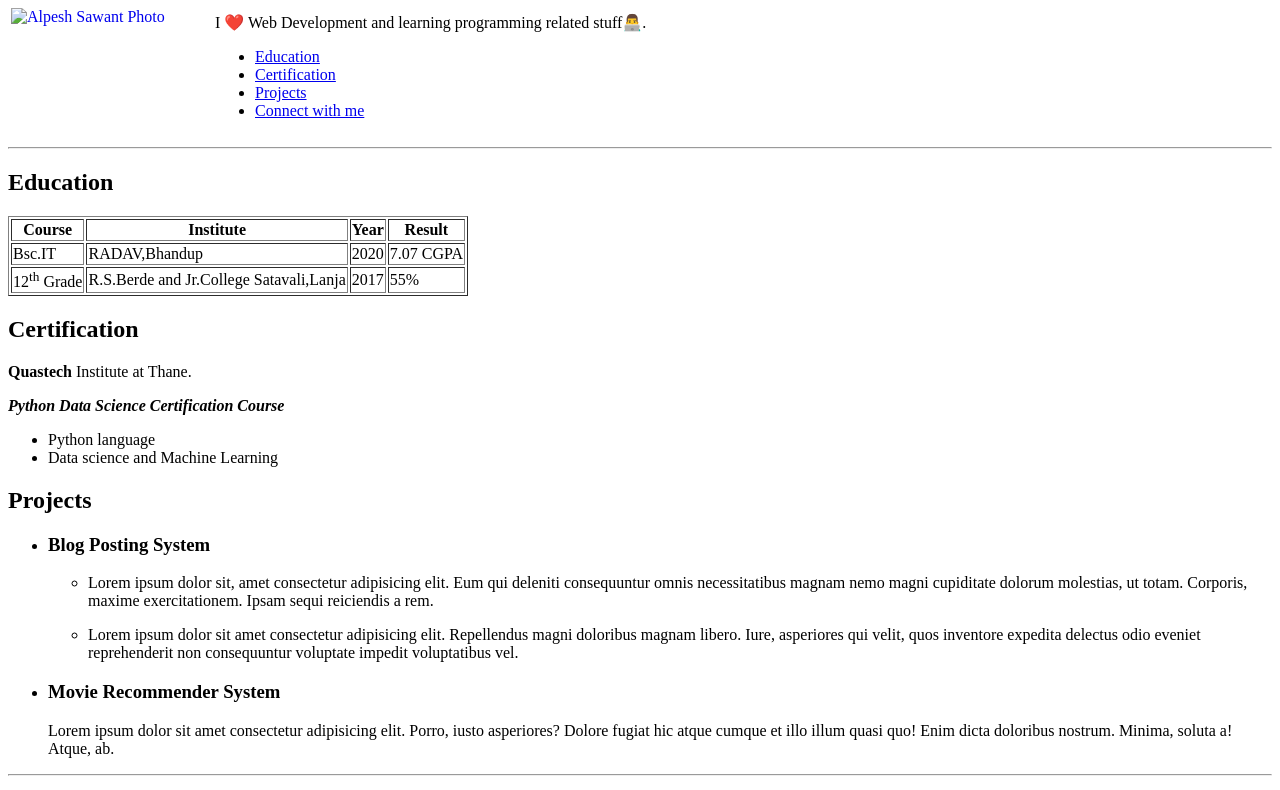
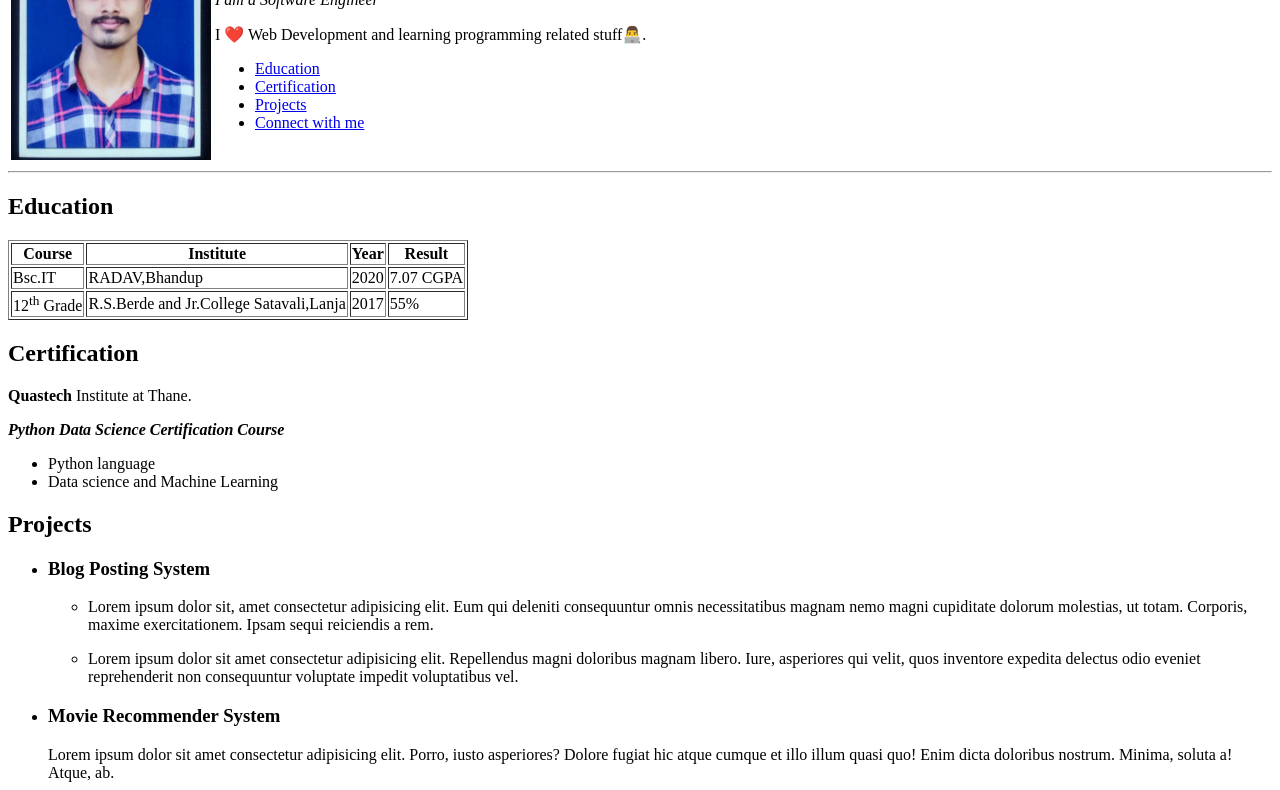
Before and after one commit to AlpeshSawant/resume, a plain HTML site: page index.html in a window 1280 px wide. Shown: the part 112-902 px from the top of the page. Drawn offline with Linux system fonts and the light colour scheme.

Commit message:
Update index.html

```diff
--- a/index.html
+++ b/index.html
@@ -14,7 +14,7 @@
         <table>
             <tr>
                 <td>
-                    <a href="https://www.instagram.com/alpesh6want"><img style="float: left;" width="200" src="images/alpesh.photo.jpeg" alt="Alpesh Sawant Photo"></a>
+                    <a href="https://www.instagram.com/alpesh6want"><img style="float: left;" width="200" src="resume/alpesh.photo.jpeg" alt="Alpesh Sawant Photo"></a>
                 </td>
                 <td>
                     <h1>Alpesh Ravindra Sawant</h1>
```
